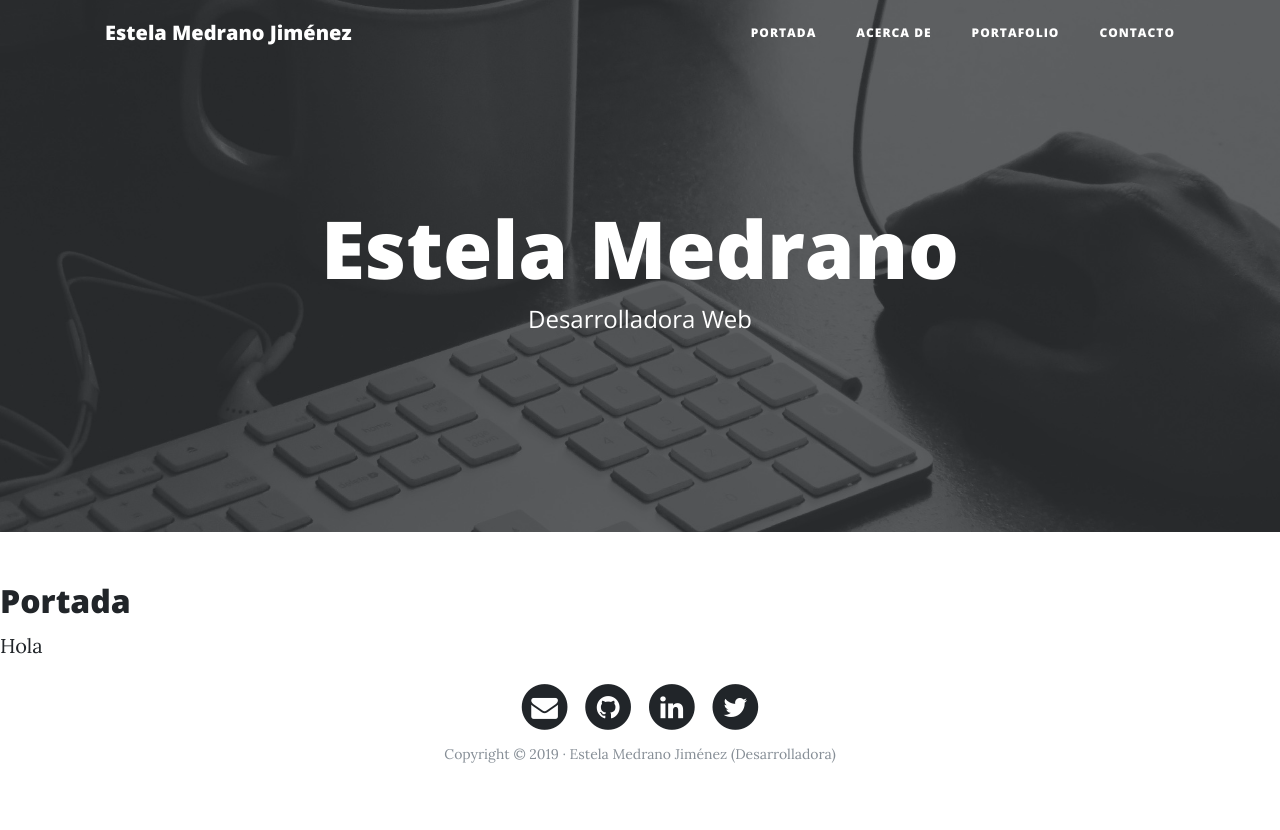
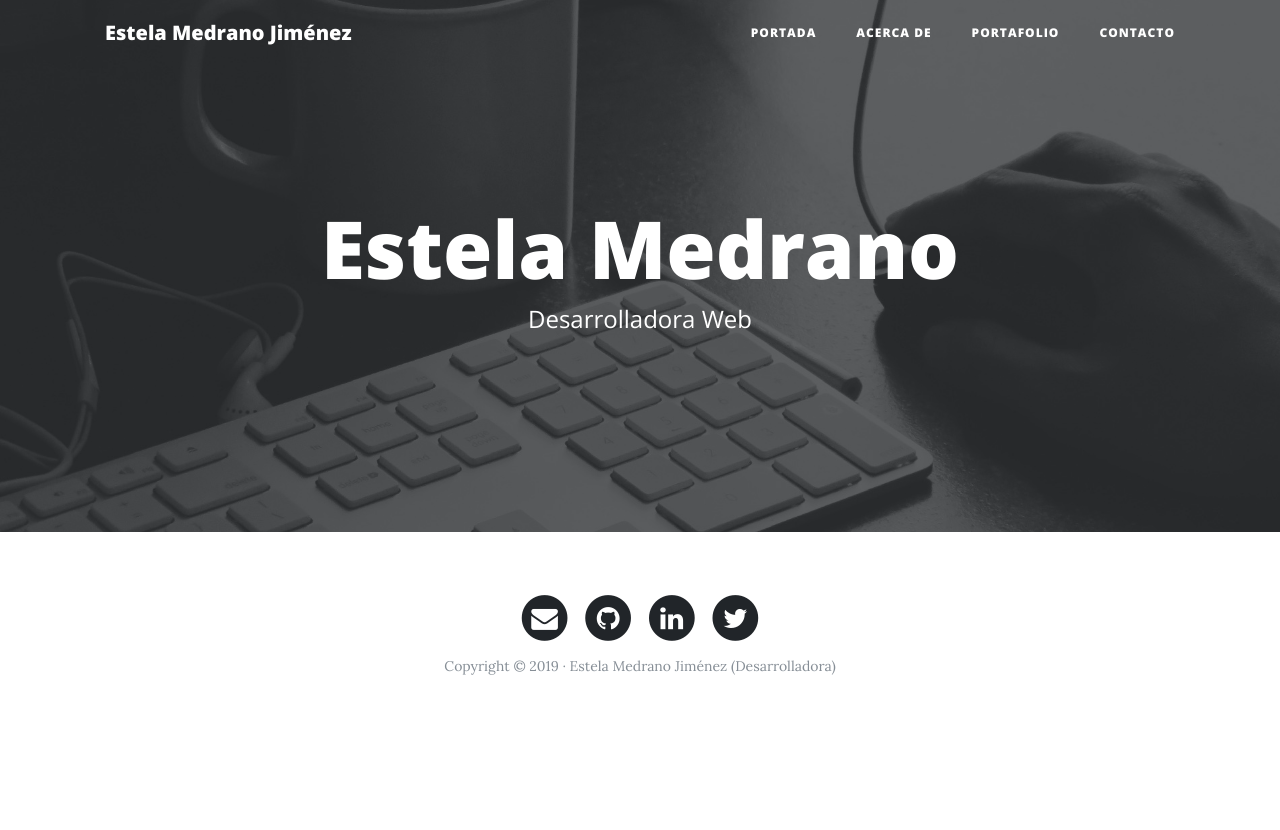
Before and after one commit to divae/web-personal-django, a Django app: page / in a window 1280 px wide. After the commit the page ends 675 px from the top, so only its background shows below. Run offline with Django 3.2, Linux system fonts and the light colour scheme; some libraries are stand-ins or nearby versions.

Commit message:
eliminados los textos de prueba de la portada

```diff
--- a/app/core/templates/core/home.html
+++ b/app/core/templates/core/home.html
@@ -11,6 +11,5 @@
 {% endblock %}
 
 {% block content %}
-  <h2>Portada</h2>
-  <p>Hola</p>
+
 {% endblock %}
```
